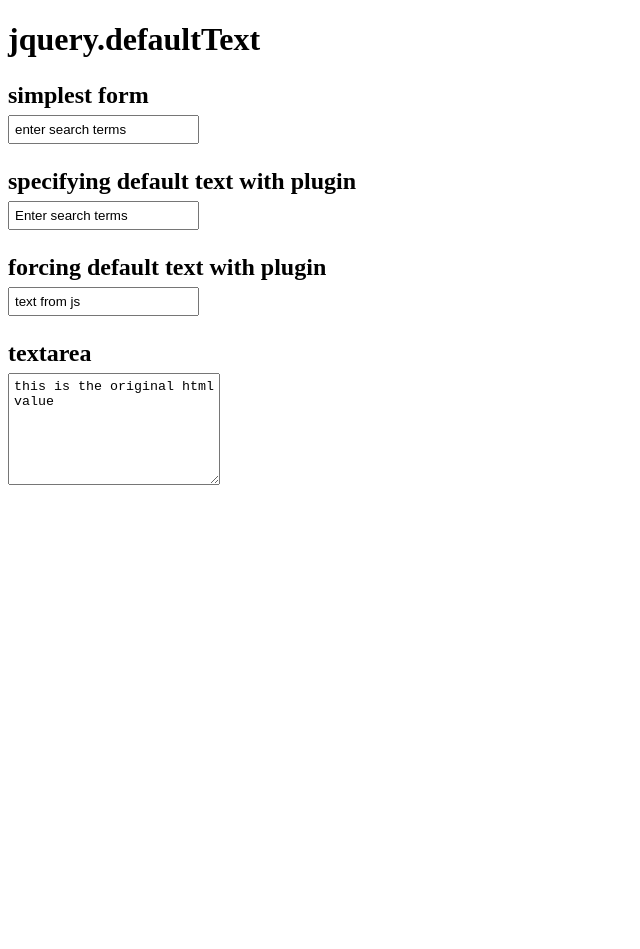
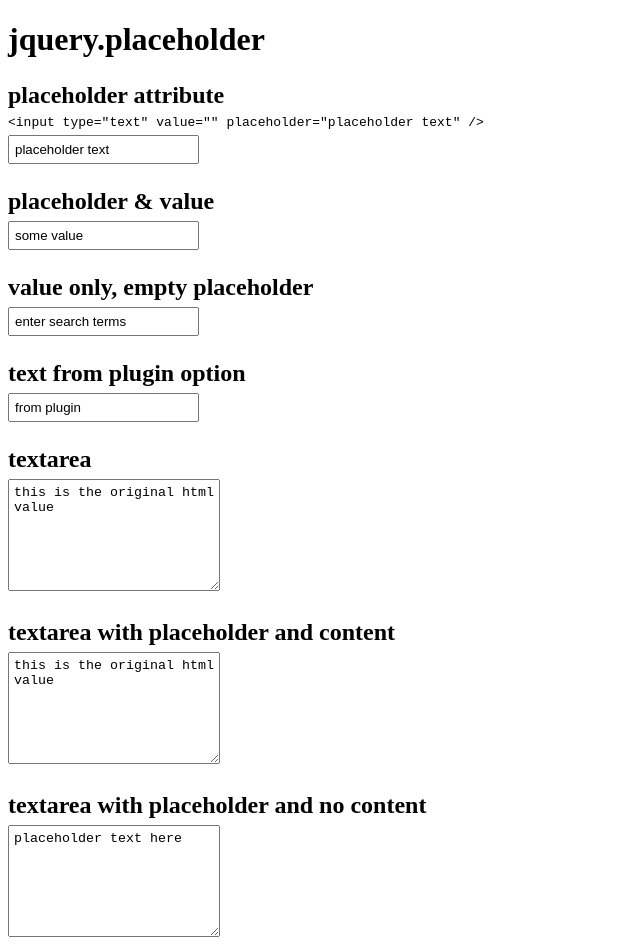
Before and after one commit to elidupuis/defaultText, a plain HTML site: page index.html in a window 1280 px wide. Shown: the whole page, without its empty margins (0-640 px from the left). Before the commit the page ends 800 px from the top, so only its background shows below. Drawn offline with nearby package versions, Linux system fonts and the light colour scheme.

Commit message:
massive changes. rename to placeholder. add html5 placeholder attribute support.

```diff
--- a/index.html
+++ b/index.html
@@ -1,32 +1,32 @@
-<!DOCTYPE html PUBLIC "-//W3C//DTD XHTML 1.0 Strict//EN"
-	"http://www.w3.org/TR/xhtml1/DTD/xhtml1-strict.dtd">
+<!DOCTYPE html>
 
-<html xmlns="http://www.w3.org/1999/xhtml" xml:lang="en" lang="en">
+<html lang="en">
 <head>
-	<meta http-equiv="Content-Type" content="text/html; charset=utf-8"/>
-	<title>jquery.defaultText</title>
+  <meta charset="utf-8">
+	<title>jquery.placeholder plugin</title>
 	<style type="text/css" media="screen">
 		h2			{ margin: 1em 0 0.25em; }
+		code    { display: block; margin:5px 0;}
 		input,
 		textarea 	{ padding: 5px; }
 		textarea 	{ height: 100px; width:200px; }
 	</style>
-	<script src="http://ajax.googleapis.com/ajax/libs/jquery/1.4.2/jquery.min.js" type="text/javascript" charset="utf-8"></script>
-	<script src="jquery.defaultText.js" type="text/javascript" charset="utf-8"></script>
+	<script src="http://ajax.googleapis.com/ajax/libs/jquery/1.6.3/jquery.min.js" type="text/javascript" charset="utf-8"></script>
+	<script src="jquery.placeholder.js" type="text/javascript" charset="utf-8"></script>
 	<script type="text/javascript" charset="utf-8">
 		$(function(){
-			$('#example1').defaultText();
+      $('input, textarea').placeholder();
 
-			$('#example2').defaultText({
-				text:'Enter search terms'
-			});
-
-			$('#example3').defaultText({
-				text:'text from js',
-				clearOnFocus:true,
-				force:true
-			});
-			$('textarea').defaultText();
+      // $('#example2').placeholder({
+      //  text:'Enter search terms'
+      // });
+      //
+      // $('#example3').placeholder({
+      //  text:'text from js',
+      //  clearOnFocus:true,
+      //  force:true
+      // });
+      // $('textarea').placeholder();
 
 		});
 	</script>
@@ -35,19 +35,33 @@
 </head>
 
 <body>
-	<h1>jquery.defaultText</h1>
+	<h1>jquery.placeholder</h1>
 
-	<h2>simplest form</h2>
-	<input id="example1" type="text" value="enter search terms" />
+	<h2>placeholder attribute</h2>
+  <code>
+    &lt;input type="text" value="" placeholder="placeholder text" /&gt;
+  </code>
+	<input id="example1" type="text" value="" placeholder="placeholder text" />
 
-	<h2>specifying default text with plugin</h2>
+
+  <h2>placeholder &amp; value</h2>
+	<input id="example1" type="text" value="some value" placeholder="enter search terms" />
+
+	<h2>value only, empty placeholder</h2>
+	<input id="example1" type="text" value="enter search terms" placeholder="" />
+
+	<h2>text from plugin option</h2>
 	<input id="example2" type="text" />
-
-	<h2>forcing default text with plugin</h2>
-	<input id="example3" type="text" value="username here" />
 
 	<h2>textarea</h2>
 	<textarea>this is the original html value</textarea>
 
+	<h2>textarea with placeholder and content</h2>
+	<textarea placeholder="placeholder text here">this is the original html value</textarea>
+
+	<h2>textarea with placeholder and no content</h2>
+	<textarea placeholder="placeholder text here"></textarea>
+
+
 </body>
 </html>
--- a/jquery.defaultText.js
+++ /dev/null
@@ -1,68 +0,0 @@
-/*!
- * jQuery DefaultText Plugin
- * Copyright (c) 2010 Eli Dupuis
- * Version: 0.5 (June 17, 2010)
- * Dual licensed under the MIT (http://www.opensource.org/licenses/mit-license.php) and GPL (http://creativecommons.org/licenses/GPL/2.0/) licenses.
- * Requires: jQuery v1.4 or later
- */
-
-(function($) {
-
-var ver = '0.5';
-
-jQuery.fn.defaultText = function(options) {
-
-	// iterate and reformat each matched element
-	return this.each(function() {
-		var $this = $(this);
-		var opts = $.extend({}, $.fn.defaultText.defaults, options);
-
-		//	store default text in $.data() :
-		if (opts.force) {
-			//	force forces the supplied text to be used, even if the html value attribute has been declared.
-			$this.data('defaultText.original', opts.text);
-			$this.val(opts.text);
-		}else{
-			//	use html value attirbute if it's not empty. otherwise use specified default text
-	 		$this.data('defaultText.original', ($this.val() != '') ? $this.val() : opts.text);
-		};
-
-		//	focus handler:
-		$this.bind({
-			focus: function(){
-				if ($this.val() == $this.data('defaultText.original') || opts.clearOnFocus) {
-					//	input contains default text. or clearOnFocus is set to true.
-					$this.val('');
-				}else{
-					//	input contains user text. select it, instead of clearing it.
-					$this.select();
-				};
-				return false;
-			},
-			blur: function(){
-				//	if input is empty, replace default text
-				if ($this.val() == '') $this.val($this.data('defaultText.original'));
-			},
-			mouseup: function(){
-				return false;
-			}
-		});
-
-		//	initialize text in input
-		$this.blur();
-
-	});
-};
-
-//	defaults
-$.fn.defaultText.defaults = {
-	text: 'Search',			//	default text to use. html value attribute will override this unless option force is set to true
-	force: false,			//	if true, option text will be used regardless of html value attribute
-	clearOnFocus: false		//	if true, text will always be cleared on input focus. otherwise it's only cleared if it's the default text.
-};
-
-//	public function/method
-$.fn.defaultText.ver = function() { return "jquery.defaultText ver. " + ver; };
-
-// end of closure
-})(jQuery);
--- /dev/null
+++ b/jquery.placeholder.js
@@ -0,0 +1,80 @@
+/*!
+ * jQuery Placeholder Plugin
+ * Copyright (c) Eli Dupuis
+ * Dual licensed under the MIT (http://www.opensource.org/licenses/mit-license.php) and GPL (http://creativecommons.org/licenses/GPL/2.0/) licenses.
+ * Requires: jQuery v1.4 or later
+ */
+
+(function($) {
+
+var ver = '0.5.1';
+
+jQuery.fn.placeholder = function(options) {
+
+	// iterate and reformat each matched element
+	return this.each(function() {
+		var $this = $(this);
+		var opts = $.extend({}, $.fn.placeholder.defaults, options);
+
+		//	use html value attirbute if it's not empty. otherwise use specified default text
+		var sources = [$this[0].placeholder, opts.text]; //$this.val(),
+		for (var i=0; i < sources.length; i++) {
+		  if (sources[i] != '') {
+        $this.data('placeholder.original', sources[i]);
+		    break;
+		  };
+		};
+
+    //  check for support of placeholder attribute:
+    if (false){ // 'placeholder' in $this[0]
+      if ( $this[0].placeholder === '' ) {
+        $this.attr('placeholder', $this.data('placeholder.original'));
+      };
+      return; // browser supports native placeholder: abort.
+    };
+
+
+    // if(window.console) window.console.log('continuing with plugin');
+
+
+		//	focus handler:
+		$this.bind({
+			focus: function(){
+				if ($this.val() == $this.data('placeholder.original')) {
+					//	input contains default text. or clearOnFocus is set to true.
+					$this.val('');
+				}else{
+					//	input contains user text. select it, instead of clearing it.
+					if (opts.selectOnFocus) {
+					  $this.select();
+					};
+				};
+				return false;
+			},
+			blur: function(){
+				//	if input is empty, replace default text
+				if ($this.val() == '') $this.val($this.data('placeholder.original'));
+			},
+			mouseup: function(){
+				return false;
+			}
+		});
+
+		//	initialize text in input
+		$this.blur();
+
+	});
+};
+
+//	defaults
+$.fn.placeholder.defaults = {
+	text: 'from plugin',			//	default text to use. html value attribute will override this unless option force is set to true
+  // clearOnFocus: false    //  if true, text will always be cleared on input focus. otherwise it's only cleared if it's the default text.
+  selectOnFocus: true
+};
+
+//	public function/method
+$.fn.placeholder.ver = function() { return "jquery.placeholder ver. " + ver; };
+
+// end of closure
+})(jQuery);
```
